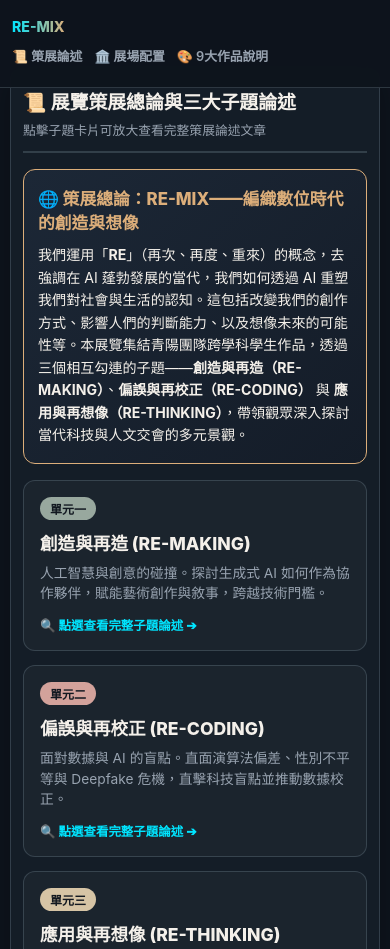
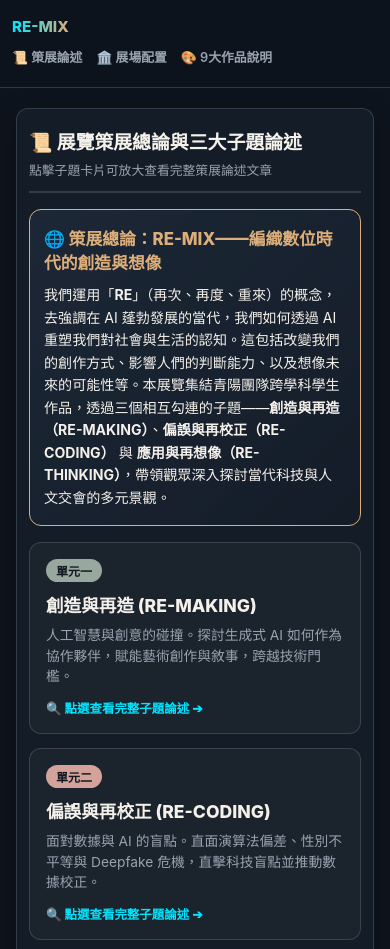
Before and after one commit to caironglu0322-lab/RE-MIX, a plain HTML site: page index.html in a window 390 px wide. Shown: the top 949 px of the page. Drawn offline with Linux system fonts and the light colour scheme.

Commit message:
Update index.html

```diff
--- a/index.html
+++ b/index.html
@@ -924,35 +924,6 @@
             }
         }
 
-        /* 手機端 (max-width: 768px) */
-        @media (max-width: 768px) {
-            .navbar {
-                padding: 0 12px;
-                height: 56px;
-            }
-            .nav-title {
-                font-size: 0.95rem;
-                gap: 6px;
-            }
-            .nav-links {
-                gap: 12px;
-                overflow-x: auto;
-                white-space: nowrap;
-                padding: 4px 0;
-                -webkit-overflow-scrolling: touch;
-                scrollbar-width: none;
-            }
-            .nav-links::-webkit-scrollbar {
-                display: none;
-            }
-            .nav-links a {
-                font-size: 0.8rem;
-            }
-
-            .main-container {
-                margin-top: 56px;
-                padding: 12px 10px;
-            }
             .section-block {
                 padding: 18px 12px;
                 margin-bottom: 24px;
```
